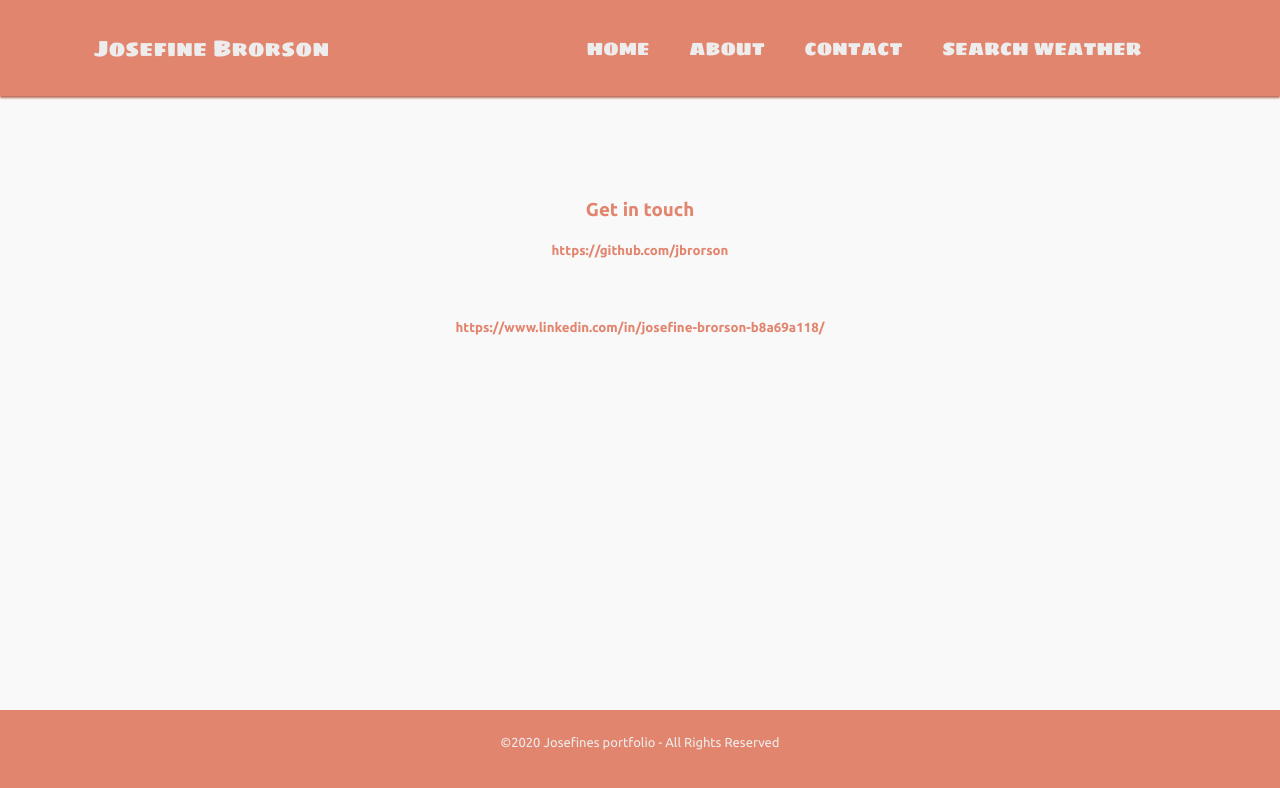
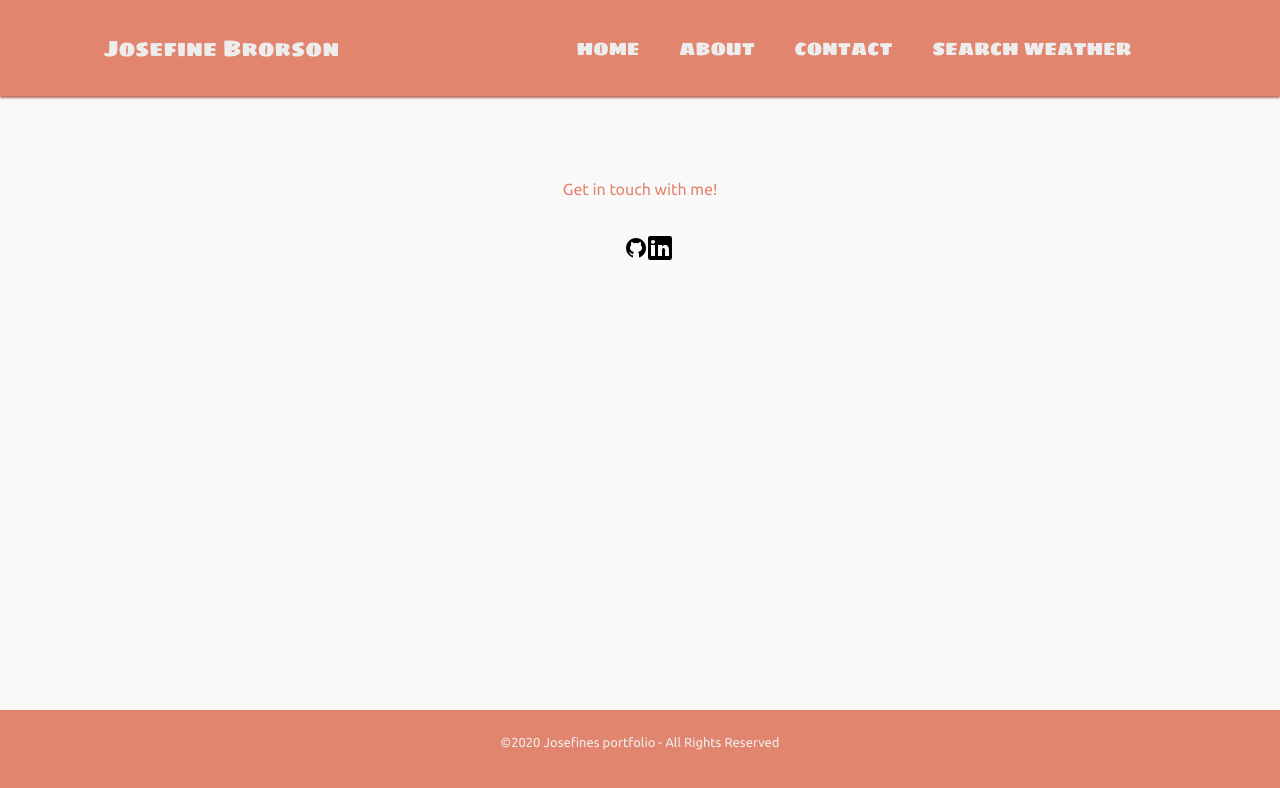
Before and after one commit to jbrorson/My-First-Portfolio-Site, a React (Create React App) app: page /contact in a window 1280 px wide. Shown: the top 788 px of the page. Built offline with nearby package versions, Linux system fonts and the light colour scheme.

Commit message:
Final fixes

```diff
--- a/src/components/About.js
+++ b/src/components/About.js
@@ -1,5 +1,4 @@
 import React, { Component } from "react";
-import { Link } from "react-router-dom";
 import Content from "./Content";
 import styled from "styled-components";
 
@@ -12,11 +11,9 @@ const AboutDiv = styled.div`
 export default class About extends Component {
   render() {
     return (
-      <Link to="/about">
-        <AboutDiv>
-          <Content />
-        </AboutDiv>
-      </Link>
+      <AboutDiv>
+        <Content />
+      </AboutDiv>
     );
   }
 }
--- a/src/components/Contact.js
+++ b/src/components/Contact.js
@@ -1,30 +1,61 @@
 import React, { Component } from "react";
-//import { Link } from "react-router-dom";
 import styled from "styled-components";
 
 const Contact = styled.div`
-  display: block;
+  display: flex;
+  flex-direction: column;
   justify-content: center;
   margin-top: 20vh;
+  margin-right: 0;
   padding: 20px;
-  text-align: center;
+  align-items: center;
   font-family: "Ubuntu", sans-serif;
   color: ${props => props.theme.main};
+`;
+
+const ContactLinksUl = styled.ul`
+  display: flex;
+  width: 50%;
+  padding-left: 0;
+  align-items: center;
+  justify-content: space-around;
+  list-style: none;
+  font-size: 2rem;
+`;
+
+const ContactLinksLi = styled.li`
+  width: 2rem;
+  display: flex;
+  justify-content: space-evenly;
+  list-style: none;
+  text-decoration: none;
 `;
 
 export default class ContactStyle extends Component {
   render() {
     return (
-      <div>
-        {/* <Link to="/contact"> */}
-        <Contact>
-          <h3>Get in touch</h3>
-          <h5>https://github.com/jbrorson</h5>
-          <br></br>
-          <h5>https://www.linkedin.com/in/josefine-brorson-b8a69a118/</h5>
-        </Contact>
-        {/* </Link> */}
-      </div>
+      <Contact>
+        Get in touch with me!
+        <ContactLinksUl>
+          <ul>
+            <ContactLinksLi>
+              <li>
+                <a href="https://github.com/jbrorson">
+                  <img src="/images/github.png" alt="Go visit my github" />
+                </a>
+              </li>
+              <li>
+                <a href="https://www.linkedin.com/in/josefine-brorson-b8a69a118/">
+                  <img
+                    src="/images/linkedin.svg"
+                    alt="Check out my linkedin profile"
+                  />
+                </a>
+              </li>
+            </ContactLinksLi>
+          </ul>
+        </ContactLinksUl>
+      </Contact>
     );
   }
 }
--- a/src/components/Content.js
+++ b/src/components/Content.js
@@ -1,6 +1,5 @@
 import React, { Component } from "react";
 import styled from "styled-components";
-//import Card from "./Card";
 
 const Content = styled.div`
   margin-top: 20vh;
@@ -10,23 +9,25 @@ const Content = styled.div`
   color: ${props => props.theme.main};
 `;
 
-// function Content() {
-//   return (
-//     <Content>
-//       <div>Hello this is content about me</div>
-//     </Content>
-//   );
-// }
-
 export default class ContentStyle extends Component {
   render() {
     return (
-      <Content>
-        <h3>Hello this is content about me</h3>
-        {/* <a href>https://github.com/jbrorson</a>
+      <div>
+        <Content>
+          <h3>Hello and welcome to my portfolio website</h3>
           <br></br>
-          <a href>https://www.linkedin.com/in/josefine-brorson-b8a69a118/</a> */}
-      </Content>
+          <p>
+            I am in first year of my education to become a Front-end Developer
+          </p>
+          <p>Learning React.js, CSS, Git and so on...</p>
+          <p>
+            In my sparetime I play soccer and enjoy haning out with my friends
+            and my boyfriend
+          </p>
+          <br></br>
+          <h4>PS. This page is still under progress ;)</h4>
+        </Content>
+      </div>
     );
   }
 }
--- a/src/components/DesktopNavbar.js
+++ b/src/components/DesktopNavbar.js
@@ -1,5 +1,4 @@
 import React from "react";
-// import { Link } from "react-router-dom";
 import styled from "styled-components";
 import Navlinks from "./Navlinks";
 import mobileIcon from "../images/menu.svg";
@@ -17,16 +16,11 @@ const MyDesktopNavbar = styled.nav`
 
   .logo {
     display: flex;
-    /* position: fixed;  */
-    /* left: 0; */
     height: 10vh;
     font-size: 2.8vh;
     color: ${props => props.theme.mainTextColor};
     align-items: center;
-    font-family: 'Sigmar One', cursive;
-    /* text-shadow: 3px 3px 3px ${props => props.theme.shadow}; */
-    /* text-transform: uppercase; */
-
+    font-family: "Sigmar One", cursive;
   }
 
   .nav-links {
@@ -38,7 +32,7 @@ const MyDesktopNavbar = styled.nav`
     align-items: center;
     width: 48vw;
     list-style: none;
-    font-family: 'Sigmar One', cursive;
+    font-family: "Sigmar One", cursive;
 
     @media screen and (max-width: 768px) {
       display: none;
@@ -70,7 +64,6 @@ const MyMobileNavButton = styled.button`
   width: 5vh;
   margin: 30px;
   border: none;
-  /* color: ${props => props.theme.mainTextColor}; */
   display: none;
 
   @media screen and (max-width: 768px) {
--- a/src/components/Home.js
+++ b/src/components/Home.js
@@ -1,15 +1,9 @@
 import React from "react";
 import Card from "./Card";
-// import styled from "styled-components";
-
-// const homePage = styled.div`
-//   display: flex;
-// `;
 
 const Home = () => {
   return;
   <div>
-    <p>You are home</p>
     <Card />
   </div>;
 };
--- a/src/components/MobileNavbar.js
+++ b/src/components/MobileNavbar.js
@@ -9,7 +9,6 @@ const MyMobileNavbar = styled.nav`
   align-self: flex-end;
 
   transition: transform 1s;
-  /* om navbar syns = true, annars = false. Går att ändra state till true*/
   transform: translateX(
     ${props => (props.displayMobileNavbar ? "0%" : "calc(100% + 10px)")}
   );
--- a/src/components/Navbar.js
+++ b/src/components/Navbar.js
@@ -8,9 +8,6 @@ const MyNavbar = styled.div`
   width: 100vw;
   flex-flow: column nowrap;
   justify-content: flex-start;
-  /* position: relative; */
-  /* top: 0; */
-  /* margin-bottom: 20px; */
 `;
 
 class Navbar extends Component {
--- a/src/index.css
+++ b/src/index.css
@@ -12,37 +12,16 @@ code {
     monospace;
 }
 
-/* * {
-  margin: 0;
-  padding: 0;
-} */
-
 #root {
-  /* position: fixed;
-  top: 0; */
   background-color: #f9f9f9;
   height: 100vh;
-  display: inline-flex;
-  justify-content: center;
-  text-align: center;
   width: 100%;
 }
 
 .sc-bxivhb {
   height: 0;
 }
-/* #root div {
-  height: 50px;
-} */
 
-/* align-items: center; */
-/* height: 100%;
-  width: 100%;
-  margin: 0;
-  padding: 0; */
-
-/* .App {
-  height: 100vh;
-  align-items: center;
-  justify-content: center;
-} */
+ul {
+  padding: 0;
+}
```
Also changed, not shown: src/components/Card.js (+0 -15 lines), src/components/Header.js (+0 -25 lines), public/images/github.png (added), public/images/linkedin.svg (added).
